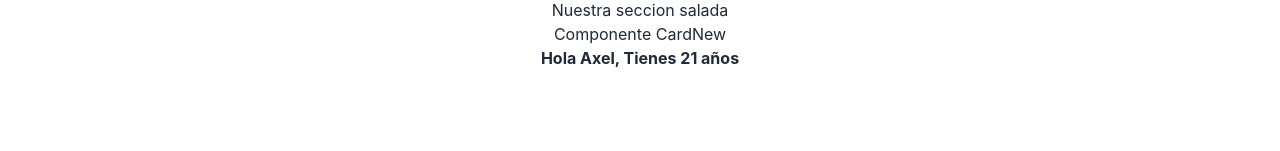
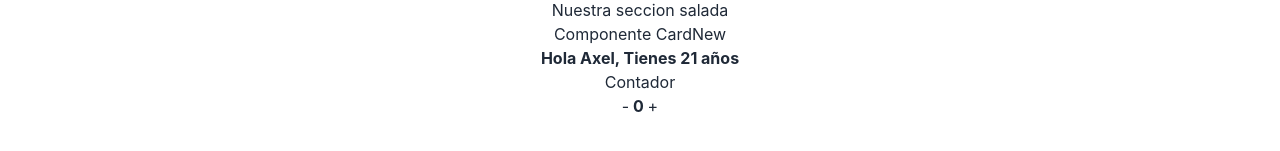
Before and after one commit to CamilaGarnero/GalletitasdelaAbuela, a React (Create React App) app: page / in a window 1280 px wide. Shown: the part 551-702 px from the top of the page. Built offline with nearby package versions, Linux system fonts and the light colour scheme.

Commit message:
ejerctandox2

```diff
--- a/src/App.js
+++ b/src/App.js
@@ -5,6 +5,7 @@ import ItemListContainer from './components/ItemListContainer';
 import Carrusel from './components/Carrusel';
 import CardNew from './components/CardNew';
 import Saludo from './components/Saludo';
+import Contador from './components/Contador';
 
 function App() {
   const styles = {
@@ -19,6 +20,7 @@ function App() {
       <ItemListContainer titulo="Nuestras dulzuras"/>
       <ItemListContainer titulo="Nuestra seccion salada"/>
       <CardNew otroComponente={Saludo}></CardNew>
+      <Contador></Contador>
       {/*<header className="App-header">
         <img src={logo} className="App-logo" alt="logo" />
         <p>
@@ -32,7 +34,7 @@ function App() {
         >
           Learn React
         </a>
-  </header>*/ }
+  </header>*/}
     </div>
   );
 }
--- /dev/null
+++ b/src/components/Contador.jsx
@@ -0,0 +1,12 @@
+const Contador = () => {
+    return (
+        <>
+            <div>Contador</div>
+            <button> - </button>
+            <strong> 0 </strong>
+            <button> + </button>
+
+        </>
+    )
+}
+export default Contador
```
